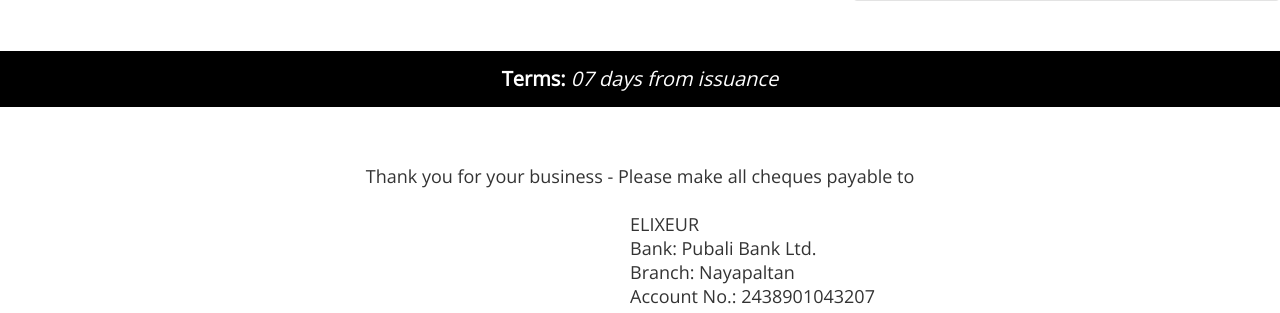
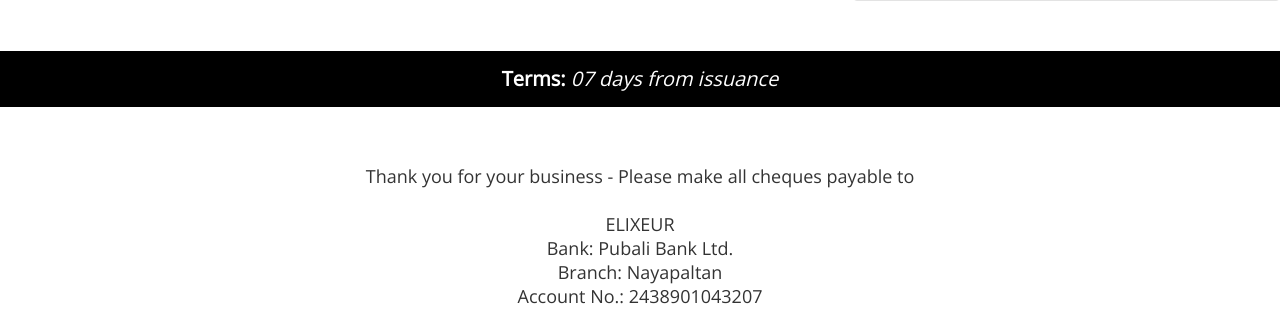
Before and after one commit to russell310/pdf_generate, a Django app: a page that uses invoice/templates/invoice.html in a window 1280 px wide. Shown: the part 805-1118 px from the top of the page. Run offline with Django 3.2, Linux system fonts and the light colour scheme; some libraries are stand-ins or nearby versions.

Commit message:
invoice finalize

```diff
--- a/invoice/templates/invoice.html
+++ b/invoice/templates/invoice.html
@@ -184,7 +184,7 @@
             padding-top: 20px;
         }
         .elx-acc {
-            margin-left: 48%;
+            text-align: center;
         }
     </style>
 </head>
@@ -336,7 +336,7 @@
         <div class="row">
             <div class="col-xs-12" >
                 <h4 style="text-align: center">Thank you for your business - Please make all cheques payable to</h4>
-                <div class="col-xs-6 elx-acc">
+                <div class="col-xs-12 elx-acc">
                     <br>
                     <p>ELIXEUR</p>
                     <p>bank: pubali bank ltd.</p>
```
